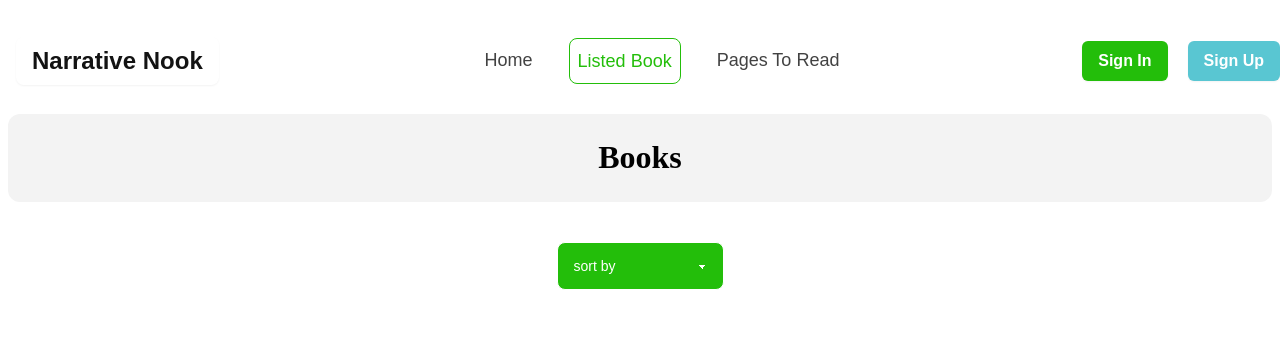
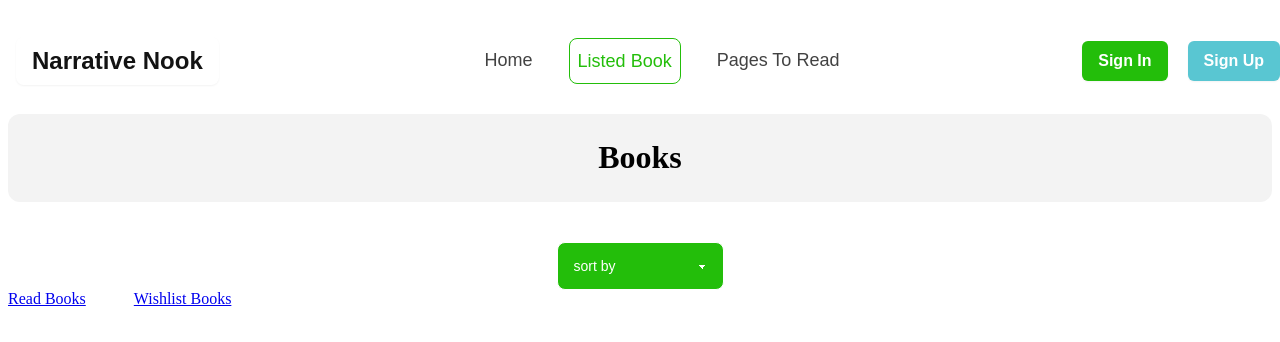
Before and after one commit to Tahsin411934/Book-Review-website, a React (Vite) app: page /listedBook in a window 1280 px wide. Shown: the top 342 px of the page. Built offline with nearby package versions, Linux system fonts and the light colour scheme; a web font is replaced by a local one.

Commit message:
some error occures

```diff
--- a/src/Components/BooksDetails/BooksDetails.jsx
+++ b/src/Components/BooksDetails/BooksDetails.jsx
@@ -10,6 +10,7 @@ const BooksDetails = () => {
     const targetBook = Books.find(book => book.bookId == id)
     console.log(targetBook.bookId, id)
     const {bookId, bookName, author, image, review, totalPages, rating, category, tags, publisher, yearOfPublishing } = targetBook;
+
     const handleReadBtn=()=>{
         saveReadBook(bookId)
     }
--- a/src/Components/ListedBook/ListedBook.jsx
+++ b/src/Components/ListedBook/ListedBook.jsx
@@ -1,3 +1,6 @@
+import { Outlet } from "react-router-dom";
+import ListedNav from "../ListedNav/ListedNav";
+
 const ListedBook = () => {
     return (
         <div className="container mx-auto">
@@ -13,6 +16,8 @@ const ListedBook = () => {
                 <option>Walking Dead</option>
             </select>
             </div>
+            <ListedNav></ListedNav>
+            <Outlet></Outlet>
         </div>
     );
 };
--- /dev/null
+++ b/src/Components/ListedNav/ListedNav.jsx
@@ -0,0 +1,18 @@
+import { NavLink } from "react-router-dom";
+
+<style>
+.active{
+    'background-color: blue'
+}
+</style>
+const ListedNav = () => {
+
+    return (
+        <div className="flex gap-12">
+            <NavLink to={"/listedBook/h"}>Read Books</NavLink>
+            <NavLink to={"/listedBook/wishlistBooks"}>Wishlist Books</NavLink>
+        </div>
+    );
+};
+
+export default ListedNav;
--- /dev/null
+++ b/src/Components/NavWishList/NavWishList.jsx
@@ -0,0 +1,11 @@
+
+
+const NavWishList = () => {
+    return (
+        <div>
+            <h1>wishlist</h1>
+        </div>
+    );
+};
+
+export default NavWishList;
--- /dev/null
+++ b/src/Components/Read/Read.jsx
@@ -0,0 +1,11 @@
+
+
+const Read = () => {
+    return (
+        <div>
+            <h1>hello</h1>
+        </div>
+    );
+};
+
+export default Read;
--- /dev/null
+++ b/src/Styles/ListedNavbar/ListedNavbar.css
@@ -0,0 +1,3 @@
+.active{
+    background-color: blue;
+}
--- a/src/main.jsx
+++ b/src/main.jsx
@@ -10,6 +10,10 @@ import ErrorPage from './Components/ErrorPage/ErrorPage';
 import Home from './Components/Home/Home';
 import ListedBook from './Components/ListedBook/ListedBook';
 import BooksDetails from './Components/BooksDetails/BooksDetails';
+import Read from './Components/Read/Read';
+import NavWishList from './Components/NavWishList/NavWishList';
+
+
 
 const router = createBrowserRouter([
   {
@@ -22,15 +26,26 @@ const router = createBrowserRouter([
         element:<Home></Home>
       },
       {
-        path: "/listedBook",
-        element: <ListedBook></ListedBook>,
-        loader: ()=> fetch('../BooksData.json')
-      },
-      {
         path: "/bookDetails/:id",
         element: <BooksDetails></BooksDetails>,
         loader: ()=> fetch('../BooksData.json'),
+      },
+      {
+        path: "/listedBook",
+        element: <ListedBook></ListedBook>,
+        loader: ()=> fetch('../BooksData.json'),
+        children: [
+          {
+            path: "/listedBook/h",
+            element: <Read></Read>
+          },
+          {
+            path: "/listedBook/wishlistBooks",
+            element: <NavWishList></NavWishList>
+          }
+        ]
       }
+
     ]
 
   },
```
Also changed, not shown: src/Styles/ListedNav.css (added).
